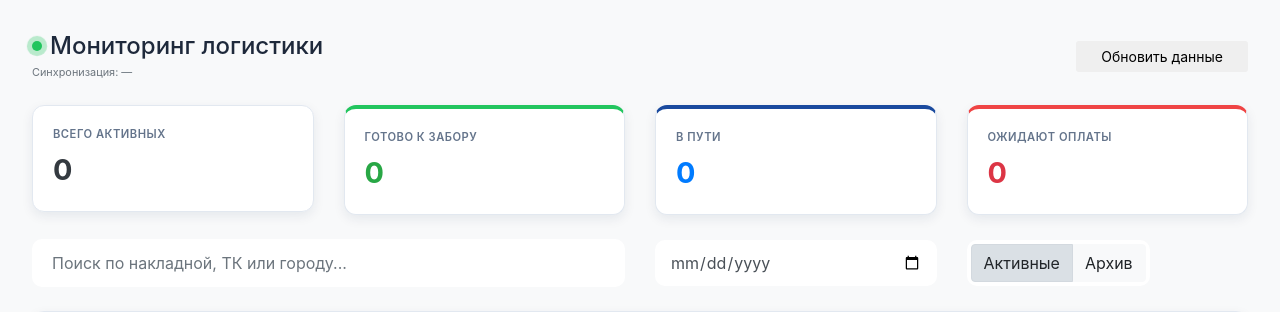
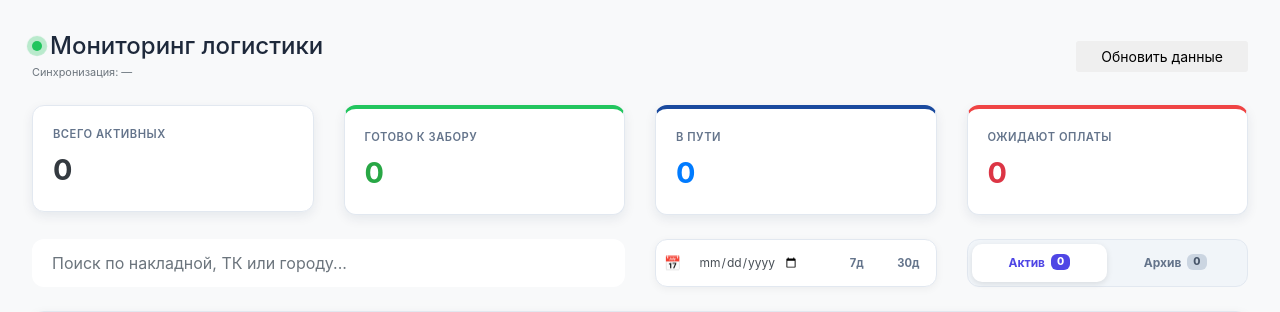
Before and after one commit to RobertKano/logisticapis, a Flask app: template templates/index.html in a window 1280 px wide. Shown: the top 312 px of the page. Run offline with Flask 3, Linux system fonts and the light colour scheme; the template is opened without the code that fills it, so the values that code supplies are empty; some libraries are stand-ins or nearby versions.

Commit message:
UI: grand pack of ui paches

```diff
--- a/static/css/style.css
+++ b/static/css/style.css
@@ -15,7 +15,124 @@ body {
     color: #1e293b;
 }
 
-/* Статус-индикатор (база) */
+/* --- ВЕРХНЯЯ ПАНЕЛЬ (ФИЛЬТРЫ И ПОИСК) --- */
+
+/* Группа календаря и пресетов (7д/30д) */
+.custom-filter-group {
+    background: #fff;
+    border-radius: 12px;
+    padding: 0 8px;
+    border: 1px solid #e2e8f0;
+    box-shadow: 0 2px 8px rgba(0,0,0,0.05);
+    height: 48px; /* Фикс высоты как у поиска */
+    display: flex;
+    align-items: center;
+    justify-content: space-between;
+}
+
+.custom-filter-group input {
+    border: none !important;
+    box-shadow: none !important;
+    padding: 0 !important;
+    background: transparent !important;
+}
+
+.custom-filter-group .btn-quick {
+    font-size: 0.7rem;
+    font-weight: 700;
+    color: #64748b;
+    padding: 4px 8px !important;
+    border-radius: 8px !important;
+    border: none !important;
+    background: transparent !important;
+    transition: all 0.2s;
+}
+
+.custom-filter-group .btn-quick:hover {
+    background: #f1f5f9 !important;
+    color: #6366f1;
+}
+
+/* Состояние, когда фильтр включен (добавляется через JS) */
+.custom-filter-group .btn-quick.active {
+    background-color: #6366f1 !important; /* Тот самый Indigo */
+    color: #ffffff !important;            /* Белый текст */
+    box-shadow: inset 0 2px 4px rgba(0,0,0,0.1);
+}
+
+/* Убираем стандартную синюю рамку браузера при клике */
+.custom-filter-group .btn-quick:focus {
+    outline: none !important;
+    box-shadow: none !important;
+}
+
+/* Сегмент-переключатель (Активные / Архив) */
+.segment-control {
+    background: #f1f5f9;
+    padding: 4px;
+    border-radius: 12px;
+    display: flex; /* Сменили на flex для равного распределения */
+    align-items: center;
+    border: 1px solid #e2e8f0;
+    height: 48px;
+    width: 100%;
+}
+
+.segment-control .btn {
+    flex: 1; /* Кнопки делят место 50/50 */
+    border: none !important;
+    border-radius: 10px !important;
+    padding: 2px !important;
+    font-size: 0.75rem;
+    font-weight: 700;
+    color: #64748b !important;
+    background: transparent !important;
+    display: flex;
+    align-items: center;
+    justify-content: center;
+    white-space: nowrap;
+    height: 100%;
+    transition: all 0.2s ease;
+}
+
+.segment-control .btn.active {
+    background: #ffffff !important;
+    color: #4f46e5 !important;
+    box-shadow: 0 2px 6px rgba(0,0,0,0.1) !important;
+}
+
+.segment-control .badge {
+    font-size: 0.65rem;
+    padding: 3px 6px;
+    margin-left: 6px;
+    border-radius: 6px;
+    font-weight: 800;
+    transition: all 0.2s;
+}
+
+/* Цвета бейджей в зависимости от активности кнопки */
+.segment-control .btn.active .badge { background: #4f46e5 !important; color: #fff !important; }
+.segment-control .btn:not(.active) .badge { background: #cbd5e1 !important; color: #475569 !important; }
+
+/* Состояние активной кнопки фильтра (7д / 30д) */
+.btn-quick.active {
+    background-color: #6366f1 !important; /* Цвет Indigo */
+    color: #ffffff !important;
+    box-shadow: inset 0 2px 4px rgba(0,0,0,0.1);
+}
+
+/* При наведении на неактивную */
+.btn-quick:hover:not(.active) {
+    background-color: #f1f5f9 !important;
+}
+
+.btn-quick:focus {
+    outline: none !important;
+    box-shadow: none !important;
+}
+
+/* --- ИНДИКАТОРЫ СТАТУСА --- */
+
 .status-indicator {
     display: inline-block; width: 10px; height: 10px;
     border-radius: 50%; margin-right: 8px; position: relative;
--- a/templates/index.html
+++ b/templates/index.html
@@ -141,28 +141,42 @@
         </div>
 
         <!-- ФИЛЬТРЫ И ПОИСК -->
-        <div class="row g-3 mb-4 align-items-center">
+        <div class="row gx-2 gy-3 mb-4 align-items-center">
+            <!-- Поиск: 6 колонок -->
             <div class="col-md-6">
                 <div class="position-relative">
                     <input type="text" id="searchInput" class="form-control border-0 shadow-sm"
-                           style="border-radius: 10px; padding: 12px 45px 12px 20px;"
+                           style="border-radius: 12px; padding: 12px 20px; height: 48px;"
                            placeholder="Поиск по накладной, ТК или городу...">
-                    <span id="clearSearch" class="position-absolute"
-                          style="right: 15px; top: 50%; transform: translateY(-50%); cursor: pointer; color: #94a3b8; display: none; font-size: 1.2rem;">
-                        &times;
-                    </span>
+                    <span id="clearSearch" class="position-absolute" style="right: 15px; top: 50%; transform: translateY(-50%); cursor: pointer; color: #94a3b8; display: none; font-size: 1.2rem;">&times;</span>
                 </div>
             </div>
+
+            <!-- Календарь и пресеты: 3 колонки -->
             <div class="col-md-3">
-                <input type="date" id="dateFilter" class="form-control border-0 shadow-sm" style="border-radius: 10px; padding: 10px 15px;">
+                <div class="custom-filter-group">
+                    <span class="ms-1">📅</span>
+                    <input type="date" id="dateFilter" class="form-control form-control-sm" style="width: 100px; font-size: 0.75rem;">
+                    <div class="vr mx-1" style="height: 16px; opacity: 0.1;"></div>
+                    <button class="btn btn-quick" onclick="quickDateFilter('week')">7д</button>
+                    <button class="btn btn-quick" onclick="quickDateFilter('month')">30д</button>
+                </div>
             </div>
+
+            <!-- Переключатель: 3 колонки -->
             <div class="col-md-3 text-md-end">
-                <div class="btn-group shadow-sm bg-white p-1" style="border-radius: 10px;">
-                    <button class="btn btn-light active" id="btn-active" onclick="setView('active')">Активные</button>
-                    <button class="btn btn-light" id="btn-archive" onclick="setView('archive')">Архив</button>
+                <div class="segment-control shadow-sm">
+                    <button class="btn active" id="btn-active" onclick="setView('active')">
+                        Актив <span class="badge" id="count-active">0</span>
+                    </button>
+                    <button class="btn" id="btn-archive" onclick="setView('archive')">
+                        Архив <span class="badge" id="count-archive">0</span>
+                    </button>
                 </div>
             </div>
         </div>
+
+
 
         <!-- ТАБЛИЦА -->
         <div class="table-container">
```
Also changed, not shown: other parts of static/css/style.css (+27 -16 lines), static/js/main.js (+69 -7 lines).
